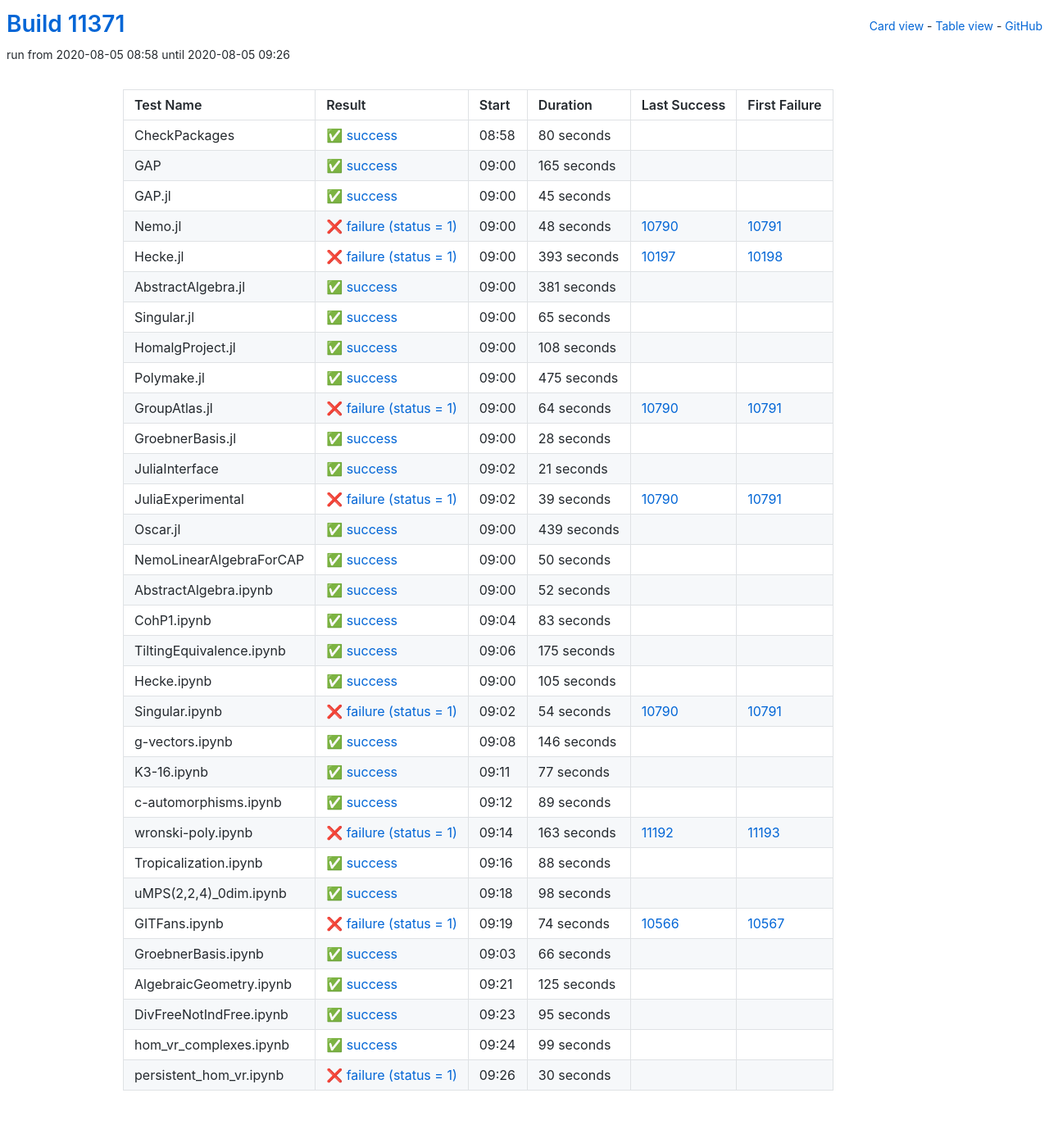
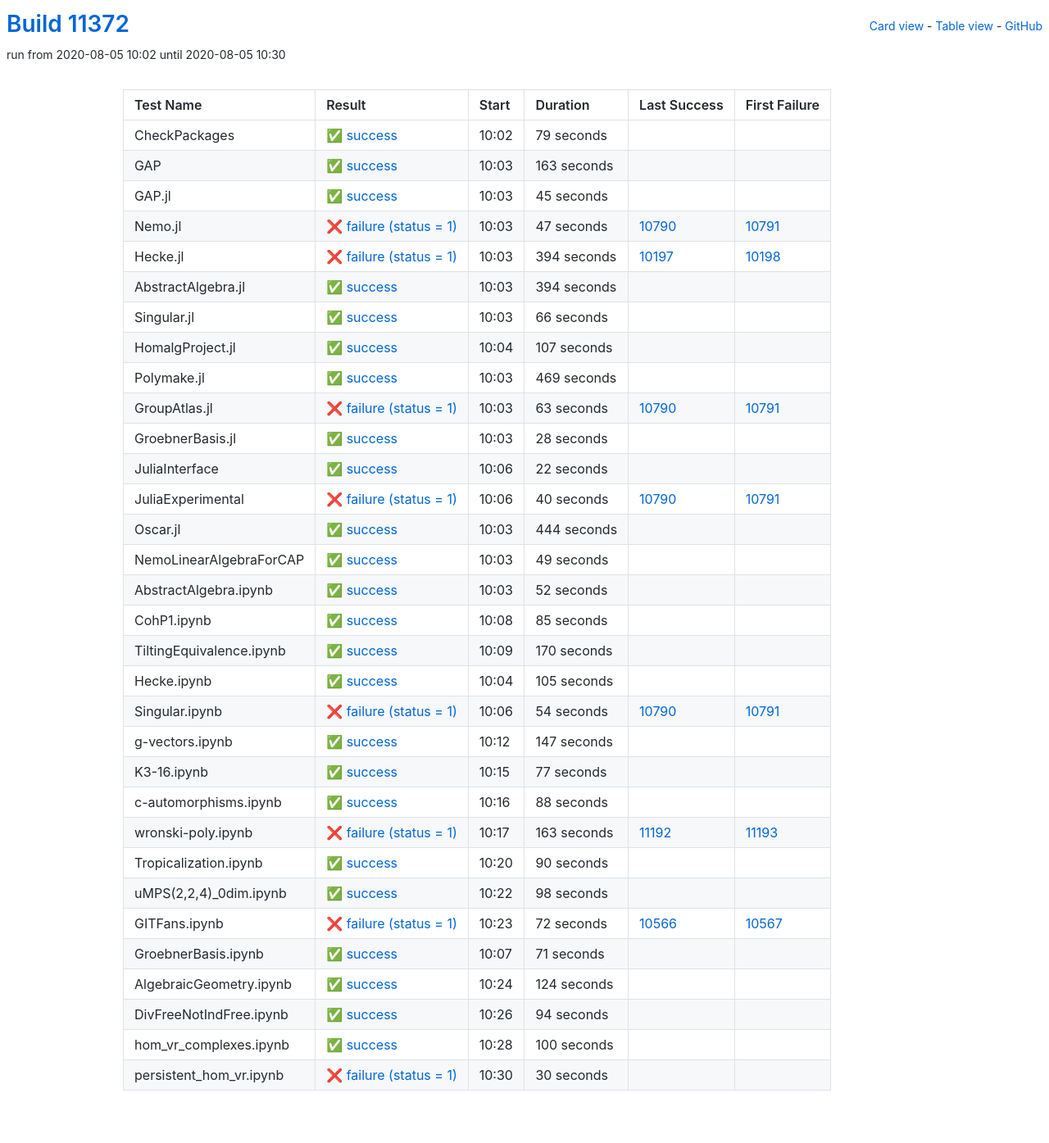
Before and after one commit to oscar-system/oscar-ci-status, a Jekyll site: the page built from table.html, in a window 1280 px wide. Shown: the whole page at 82% size. Built offline with Jekyll 4.4.1, drawn with Linux system fonts in a browser that asks for light colours.

Commit message:
Build #11372

```diff
--- a/_data/ci.yml
+++ b/_data/ci.yml
@@ -1,6 +1,6 @@
 ---
-build: 11371
-build_url: https://oscarci.mathematik.uni-kl.de/job/oscar/11371/
+build: 11372
+build_url: https://oscarci.mathematik.uni-kl.de/job/oscar/11372/
 job: oscar
 organization: oscar-system
 repo: oscar-ci-status
@@ -8,32 +8,32 @@
 tests:
 - name: CheckPackages
   id: checkpackages
-  log: https://oscarci.mathematik.uni-kl.de/job/oscar/11371/artifact/logs/build-11371/CheckPackages.log
-  start: 2020-08-05 08:58
+  log: https://oscarci.mathematik.uni-kl.de/job/oscar/11372/artifact/logs/build-11372/CheckPackages.log
+  start: 2020-08-05 10:02
   success: true
   exitcode: 0
   status: success
-  duration: 80
+  duration: 79
   last_success: false
   last_success_url:
   first_failure: false
   first_failure_url:
 - name: GAP
   id: gap
-  log: https://oscarci.mathematik.uni-kl.de/job/oscar/11371/artifact/logs/build-11371/GAP.log
-  start: 2020-08-05 09:00
+  log: https://oscarci.mathematik.uni-kl.de/job/oscar/11372/artifact/logs/build-11372/GAP.log
+  start: 2020-08-05 10:03
   success: true
   exitcode: 0
   status: success
-  duration: 165
+  duration: 163
   last_success: false
   last_success_url:
   first_failure: false
   first_failure_url:
 - name: GAP.jl
   id: gap-jl
-  log: https://oscarci.mathematik.uni-kl.de/job/oscar/11371/artifact/logs/build-11371/GAP.jl.log
-  start: 2020-08-05 09:00
+  log: https://oscarci.mathematik.uni-kl.de/job/oscar/11372/artifact/logs/build-11372/GAP.jl.log
+  start: 2020-08-05 10:03
   success: true
   exitcode: 0
   status: success
@@ -44,92 +44,92 @@
   first_failure_url:
 - name: Nemo.jl
   id: nemo-jl
-  log: https://oscarci.mathematik.uni-kl.de/job/oscar/11371/artifact/logs/build-11371/Nemo.jl.log
-  start: 2020-08-05 09:00
+  log: https://oscarci.mathematik.uni-kl.de/job/oscar/11372/artifact/logs/build-11372/Nemo.jl.log
+  start: 2020-08-05 10:03
   success: false
   exitcode: 1
   status: failure
-  duration: 48
+  duration: 47
   last_success: 10790
   last_success_url: https://oscarci.mathematik.uni-kl.de/job/oscar/10790/
   first_failure: 10791
   first_failure_url: https://oscarci.mathematik.uni-kl.de/job/oscar/10791/
 - name: Hecke.jl
   id: hecke-jl
-  log: https://oscarci.mathematik.uni-kl.de/job/oscar/11371/artifact/logs/build-11371/Hecke.jl.log
-  start: 2020-08-05 09:00
+  log: https://oscarci.mathematik.uni-kl.de/job/oscar/11372/artifact/logs/build-11372/Hecke.jl.log
+  start: 2020-08-05 10:03
   success: false
   exitcode: 1
   status: failure
-  duration: 393
+  duration: 394
   last_success: 10197
   last_success_url: https://oscarci.mathematik.uni-kl.de/job/oscar/10197/
   first_failure: 10198
   first_failure_url: https://oscarci.mathematik.uni-kl.de/job/oscar/10198/
 - name: AbstractAlgebra.jl
   id: abstractalgebra-jl
-  log: https://oscarci.mathematik.uni-kl.de/job/oscar/11371/artifact/logs/build-11371/AbstractAlgebra.jl.log
-  start: 2020-08-05 09:00
+  log: https://oscarci.mathematik.uni-kl.de/job/oscar/11372/artifact/logs/build-11372/AbstractAlgebra.jl.log
+  start: 2020-08-05 10:03
   success: true
   exitcode: 0
   status: success
-  duration: 381
+  duration: 394
   last_success: false
   last_success_url:
   first_failure: false
   first_failure_url:
 - name: Singular.jl
   id: singular-jl
-  log: https://oscarci.mathematik.uni-kl.de/job/oscar/11371/artifact/logs/build-11371/Singular.jl.log
-  start: 2020-08-05 09:00
+  log: https://oscarci.mathematik.uni-kl.de/job/oscar/11372/artifact/logs/build-11372/Singular.jl.log
+  start: 2020-08-05 10:03
   success: true
   exitcode: 0
   status: success
-  duration: 65
+  duration: 66
   last_success: false
   last_success_url:
   first_failure: false
   first_failure_url:
 - name: HomalgProject.jl
   id: homalgproject-jl
-  log: https://oscarci.mathematik.uni-kl.de/job/oscar/11371/artifact/logs/build-11371/HomalgProject.jl.log
-  start: 2020-08-05 09:00
+  log: https://oscarci.mathematik.uni-kl.de/job/oscar/11372/artifact/logs/build-11372/HomalgProject.jl.log
+  start: 2020-08-05 10:04
   success: true
   exitcode: 0
   status: success
-  duration: 108
+  duration: 107
   last_success: false
   last_success_url:
   first_failure: false
   first_failure_url:
 - name: Polymake.jl
   id: polymake-jl
-  log: https://oscarci.mathematik.uni-kl.de/job/oscar/11371/artifact/logs/build-11371/Polymake.jl.log
-  start: 2020-08-05 09:00
+  log: https://oscarci.mathematik.uni-kl.de/job/oscar/11372/artifact/logs/build-11372/Polymake.jl.log
+  start: 2020-08-05 10:03
   success: true
   exitcode: 0
   status: success
-  duration: 475
+  duration: 469
   last_success: false
   last_success_url:
   first_failure: false
   first_failure_url:
 - name: GroupAtlas.jl
   id: groupatlas-jl
-  log: https://oscarci.mathematik.uni-kl.de/job/oscar/11371/artifact/logs/build-11371/GroupAtlas.jl.log
-  start: 2020-08-05 09:00
+  log: https://oscarci.mathematik.uni-kl.de/job/oscar/11372/artifact/logs/build-11372/GroupAtlas.jl.log
+  start: 2020-08-05 10:03
   success: false
   exitcode: 1
   status: failure
-  duration: 64
+  duration: 63
   last_success: 10790
   last_success_url: https://oscarci.mathematik.uni-kl.de/job/oscar/10790/
   first_failure: 10791
   first_failure_url: https://oscarci.mathematik.uni-kl.de/job/oscar/10791/
 - name: GroebnerBasis.jl
   id: groebnerbasis-jl
-  log: https://oscarci.mathematik.uni-kl.de/job/oscar/11371/artifact/logs/build-11371/GroebnerBasis.jl.log
-  start: 2020-08-05 09:00
+  log: https://oscarci.mathematik.uni-kl.de/job/oscar/11372/artifact/logs/build-11372/GroebnerBasis.jl.log
+  start: 2020-08-05 10:03
   success: true
   exitcode: 0
   status: success
@@ -140,56 +140,56 @@
   first_failure_url:
 - name: JuliaInterface
   id: juliainterface
-  log: https://oscarci.mathematik.uni-kl.de/job/oscar/11371/artifact/logs/build-11371/JuliaInterface.log
-  start: 2020-08-05 09:02
+  log: https://oscarci.mathematik.uni-kl.de/job/oscar/11372/artifact/logs/build-11372/JuliaInterface.log
+  start: 2020-08-05 10:06
   success: true
   exitcode: 0
   status: success
-  duration: 21
+  duration: 22
   last_success: false
   last_success_url:
   first_failure: false
   first_failure_url:
 - name: JuliaExperimental
   id: juliaexperimental
-  log: https://oscarci.mathematik.uni-kl.de/job/oscar/11371/artifact/logs/build-11371/JuliaExperimental.log
-  start: 2020-08-05 09:02
+  log: https://oscarci.mathematik.uni-kl.de/job/oscar/11372/artifact/logs/build-11372/JuliaExperimental.log
+  start: 2020-08-05 10:06
   success: false
   exitcode: 1
   status: failure
-  duration: 39
+  duration: 40
   last_success: 10790
   last_success_url: https://oscarci.mathematik.uni-kl.de/job/oscar/10790/
   first_failure: 10791
   first_failure_url: https://oscarci.mathematik.uni-kl.de/job/oscar/10791/
 - name: Oscar.jl
   id: oscar-jl
-  log: https://oscarci.mathematik.uni-kl.de/job/oscar/11371/artifact/logs/build-11371/Oscar.jl.log
-  start: 2020-08-05 09:00
+  log: https://oscarci.mathematik.uni-kl.de/job/oscar/11372/artifact/logs/build-11372/Oscar.jl.log
+  start: 2020-08-05 10:03
   success: true
   exitcode: 0
   status: success
-  duration: 439
+  duration: 444
   last_success: false
   last_success_url:
   first_failure: false
   first_failure_url:
 - name: NemoLinearAlgebraForCAP
   id: nemolinearalgebraforcap
-  log: https://oscarci.mathematik.uni-kl.de/job/oscar/11371/artifact/logs/build-11371/NemoLinearAlgebraForCAP.log
-  start: 2020-08-05 09:00
+  log: https://oscarci.mathematik.uni-kl.de/job/oscar/11372/artifact/logs/build-11372/NemoLinearAlgebraForCAP.log
+  start: 2020-08-05 10:03
   success: true
   exitcode: 0
   status: success
-  duration: 50
+  duration: 49
   last_success: false
   last_success_url:
   first_failure: false
   first_failure_url:
 - name: AbstractAlgebra.ipynb
   id: abstractalgebra-ipynb
-  log: https://oscarci.mathematik.uni-kl.de/job/oscar/11371/artifact/logs/build-11371/AbstractAlgebra.ipynb.log
-  start: 2020-08-05 09:00
+  log: https://oscarci.mathematik.uni-kl.de/job/oscar/11372/artifact/logs/build-11372/AbstractAlgebra.ipynb.log
+  start: 2020-08-05 10:03
   success: true
   exitcode: 0
   status: success
@@ -200,32 +200,32 @@
   first_failure_url:
 - name: CohP1.ipynb
   id: cohp1-ipynb
-  log: https://oscarci.mathematik.uni-kl.de/job/oscar/11371/artifact/logs/build-11371/CohP1.ipynb.log
-  start: 2020-08-05 09:04
+  log: https://oscarci.mathematik.uni-kl.de/job/oscar/11372/artifact/logs/build-11372/CohP1.ipynb.log
+  start: 2020-08-05 10:08
   success: true
   exitcode: 0
   status: success
-  duration: 83
+  duration: 85
   last_success: false
   last_success_url:
   first_failure: false
   first_failure_url:
 - name: TiltingEquivalence.ipynb
   id: tiltingequivalence-ipynb
-  log: https://oscarci.mathematik.uni-kl.de/job/oscar/11371/artifact/logs/build-11371/TiltingEquivalence.ipynb.log
-  start: 2020-08-05 09:06
+  log: https://oscarci.mathematik.uni-kl.de/job/oscar/11372/artifact/logs/build-11372/TiltingEquivalence.ipynb.log
+  start: 2020-08-05 10:09
   success: true
   exitcode: 0
   status: success
-  duration: 175
+  duration: 170
   last_success: false
   last_success_url:
   first_failure: false
   first_failure_url:
 - name: Hecke.ipynb
   id: hecke-ipynb
-  log: https://oscarci.mathematik.uni-kl.de/job/oscar/11371/artifact/logs/build-11371/Hecke.ipynb.log
-  start: 2020-08-05 09:00
+  log: https://oscarci.mathematik.uni-kl.de/job/oscar/11372/artifact/logs/build-11372/Hecke.ipynb.log
+  start: 2020-08-05 10:04
   success: true
   exitcode: 0
   status: success
@@ -236,8 +236,8 @@
   first_failure_url:
 - name: Singular.ipynb
   id: singular-ipynb
-  log: https://oscarci.mathematik.uni-kl.de/job/oscar/11371/artifact/logs/build-11371/Singular.ipynb.log
-  start: 2020-08-05 09:02
+  log: https://oscarci.mathematik.uni-kl.de/job/oscar/11372/artifact/logs/build-11372/Singular.ipynb.log
+  start: 2020-08-05 10:06
   success: false
   exitcode: 1
   status: failure
@@ -248,20 +248,20 @@
   first_failure_url: https://oscarci.mathematik.uni-kl.de/job/oscar/10791/
 - name: g-vectors.ipynb
   id: g-vectors-ipynb
-  log: https://oscarci.mathematik.uni-kl.de/job/oscar/11371/artifact/logs/build-11371/g-vectors.ipynb.log
-  start: 2020-08-05 09:08
+  log: https://oscarci.mathematik.uni-kl.de/job/oscar/11372/artifact/logs/build-11372/g-vectors.ipynb.log
+  start: 2020-08-05 10:12
   success: true
   exitcode: 0
   status: success
-  duration: 146
+  duration: 147
   last_success: false
   last_success_url:
   first_failure: false
   first_failure_url:
 - name: K3-16.ipynb
   id: k3-16-ipynb
-  log: https://oscarci.mathematik.uni-kl.de/job/oscar/11371/artifact/logs/build-11371/K3-16.ipynb.log
-  start: 2020-08-05 09:11
+  log: https://oscarci.mathematik.uni-kl.de/job/oscar/11372/artifact/logs/build-11372/K3-16.ipynb.log
+  start: 2020-08-05 10:15
   success: true
   exitcode: 0
   status: success
@@ -272,20 +272,20 @@
   first_failure_url:
 - name: c-automorphisms.ipynb
   id: c-automorphisms-ipynb
-  log: https://oscarci.mathematik.uni-kl.de/job/oscar/11371/artifact/logs/build-11371/c-automorphisms.ipynb.log
-  start: 2020-08-05 09:12
+  log: https://oscarci.mathematik.uni-kl.de/job/oscar/11372/artifact/logs/build-11372/c-automorphisms.ipynb.log
+  start: 2020-08-05 10:16
   success: true
   exitcode: 0
   status: success
-  duration: 89
+  duration: 88
   last_success: false
   last_success_url:
   first_failure: false
   first_failure_url:
 - name: wronski-poly.ipynb
   id: wronski-poly-ipynb
-  log: https://oscarci.mathematik.uni-kl.de/job/oscar/11371/artifact/logs/build-11371/wronski-poly.ipynb.log
-  start: 2020-08-05 09:14
+  log: https://oscarci.mathematik.uni-kl.de/job/oscar/11372/artifact/logs/build-11372/wronski-poly.ipynb.log
+  start: 2020-08-05 10:17
   success: false
   exitcode: 1
   status: failure
@@ -296,20 +296,20 @@
   first_failure_url: https://oscarci.mathematik.uni-kl.de/job/oscar/11193/
 - name: Tropicalization.ipynb
   id: tropicalization-ipynb
-  log: https://oscarci.mathematik.uni-kl.de/job/oscar/11371/artifact/logs/build-11371/Tropicalization.ipynb.log
-  start: 2020-08-05 09:16
+  log: https://oscarci.mathematik.uni-kl.de/job/oscar/11372/artifact/logs/build-11372/Tropicalization.ipynb.log
+  start: 2020-08-05 10:20
   success: true
   exitcode: 0
   status: success
-  duration: 88
+  duration: 90
   last_success: false
   last_success_url:
   first_failure: false
   first_failure_url:
 - name: uMPS(2,2,4)_0dim.ipynb
   id: umps-2-2-4-0dim-ipynb
-  log: https://oscarci.mathematik.uni-kl.de/job/oscar/11371/artifact/logs/build-11371/uMPS-2-2-4-_0dim.ipynb.log
-  start: 2020-08-05 09:18
+  log: https://oscarci.mathematik.uni-kl.de/job/oscar/11372/artifact/logs/build-11372/uMPS-2-2-4-_0dim.ipynb.log
+  start: 2020-08-05 10:22
   success: true
   exitcode: 0
   status: success
@@ -320,68 +320,68 @@
   first_failure_url:
 - name: GITFans.ipynb
   id: gitfans-ipynb
-  log: https://oscarci.mathematik.uni-kl.de/job/oscar/11371/artifact/logs/build-11371/GITFans.ipynb.log
-  start: 2020-08-05 09:19
+  log: https://oscarci.mathematik.uni-kl.de/job/oscar/11372/artifact/logs/build-11372/GITFans.ipynb.log
+  start: 2020-08-05 10:23
   success: false
   exitcode: 1
   status: failure
-  duration: 74
+  duration: 72
   last_success: 10566
   last_success_url: https://oscarci.mathematik.uni-kl.de/job/oscar/10566/
   first_failure: 10567
   first_failure_url: https://oscarci.mathematik.uni-kl.de/job/oscar/10567/
 - name: GroebnerBasis.ipynb
   id: groebnerbasis-ipynb
-  log: https://oscarci.mathematik.uni-kl.de/job/oscar/11371/artifact/logs/build-11371/GroebnerBasis.ipynb.log
-  start: 2020-08-05 09:03
+  log: https://oscarci.mathematik.uni-kl.de/job/oscar/11372/artifact/logs/build-11372/GroebnerBasis.ipynb.log
+  start: 2020-08-05 10:07
   success: true
   exitcode: 0
   status: success
-  duration: 66
+  duration: 71
   last_success: false
   last_success_url:
   first_failure: false
   first_failure_url:
 - name: AlgebraicGeometry.ipynb
   id: algebraicgeometry-ipynb
-  log: https://oscarci.mathematik.uni-kl.de/job/oscar/11371/artifact/logs/build-11371/AlgebraicGeometry.ipynb.log
-  start: 2020-08-05 09:21
+  log: https://oscarci.mathematik.uni-kl.de/job/oscar/11372/artifact/logs/build-11372/AlgebraicGeometry.ipynb.log
+  start: 2020-08-05 10:24
   success: true
   exitcode: 0
   status: success
-  duration: 125
+  duration: 124
   last_success: false
   last_success_url:
   first_failure: false
   first_failure_url:
 - name: DivFreeNotIndFree.ipynb
   id: divfreenotindfree-ipynb
-  log: https://oscarci.mathematik.uni-kl.de/job/oscar/11371/artifact/logs/build-11371/DivFreeNotIndFree.ipynb.log
-  start: 2020-08-05 09:23
+  log: https://oscarci.mathematik.uni-kl.de/job/oscar/11372/artifact/logs/build-11372/DivFreeNotIndFree.ipynb.log
+  start: 2020-08-05 10:26
   success: true
   exitcode: 0
   status: success
-  duration: 95
+  duration: 94
   last_success: false
   last_success_url:
   first_failure: false
   first_failure_url:
 - name: hom_vr_complexes.ipynb
   id: hom-vr-complexes-ipynb
-  log: https://oscarci.mathematik.uni-kl.de/job/oscar/11371/artifact/logs/build-11371/hom_vr_complexes.ipynb.log
-  start: 2020-08-05 09:24
+  log: https://oscarci.mathematik.uni-kl.de/job/oscar/11372/artifact/logs/build-11372/hom_vr_complexes.ipynb.log
+  start: 2020-08-05 10:28
   success: true
   exitcode: 0
   status: success
-  duration: 99
+  duration: 100
   last_success: false
   last_success_url:
   first_failure: false
   first_failure_url:
 - name: persistent_hom_vr.ipynb
   id: persistent-hom-vr-ipynb
-  log: https://oscarci.mathematik.uni-kl.de/job/oscar/11371/artifact/logs/build-11371/persistent_hom_vr.ipynb.log
-  start: 2020-08-05 09:26
+  log: https://oscarci.mathematik.uni-kl.de/job/oscar/11372/artifact/logs/build-11372/persistent_hom_vr.ipynb.log
+  start: 2020-08-05 10:30
   success: false
   exitcode: 1
   status: failure
```
Also changed, not shown: README.md.
